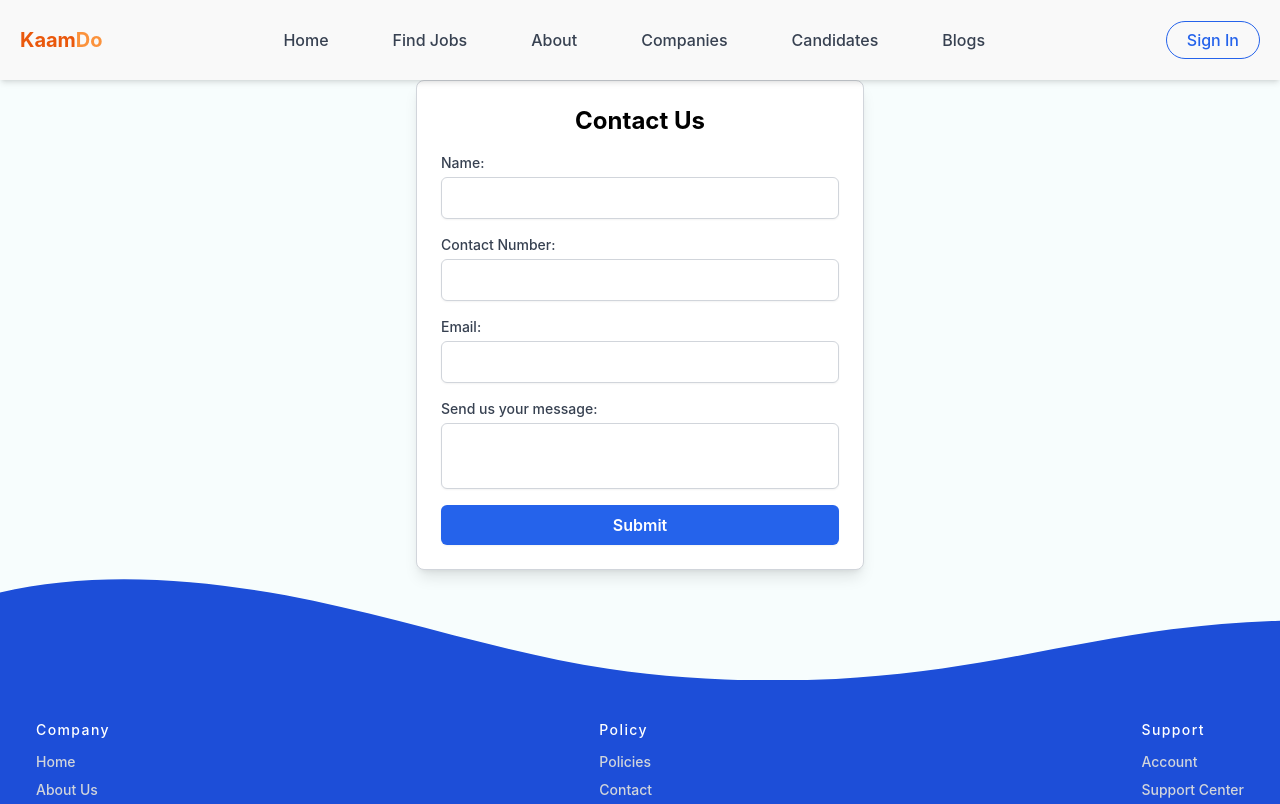
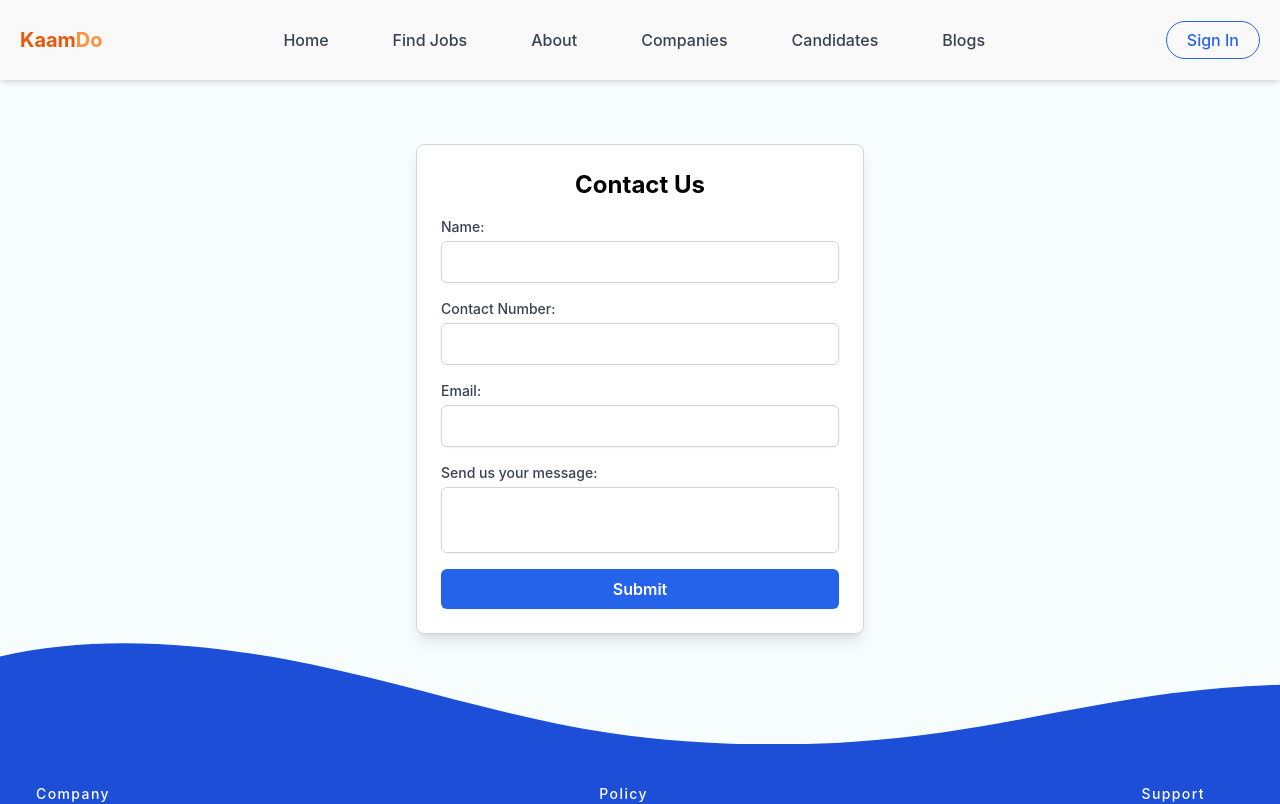
Before and after one commit to PatilHarshh/Kaam-Do, a React (Vite) app in the folder client/: page /contact in a window 1280 px wide. Shown: the top 804 px of the page. Built offline with nearby package versions, Linux system fonts and the light colour scheme.

Commit message:
updated contactform

```diff
--- a/client/src/components/ContactForm.jsx
+++ b/client/src/components/ContactForm.jsx
@@ -35,7 +35,7 @@ const ContactForm = () => {
   };
 
   return (
-    <div className="max-w-md mx-auto p-6 bg-white border border-gray-300 rounded-lg shadow-lg">
+    <div className="max-w-md mx-auto p-6 mt-16 bg-white border border-gray-300 rounded-lg shadow-lg">
       <h2 className="text-2xl font-bold mb-4 text-center">Contact Us</h2>
       <form onSubmit={handleSubmit} className="space-y-4">
         <div className="form-group">
```
